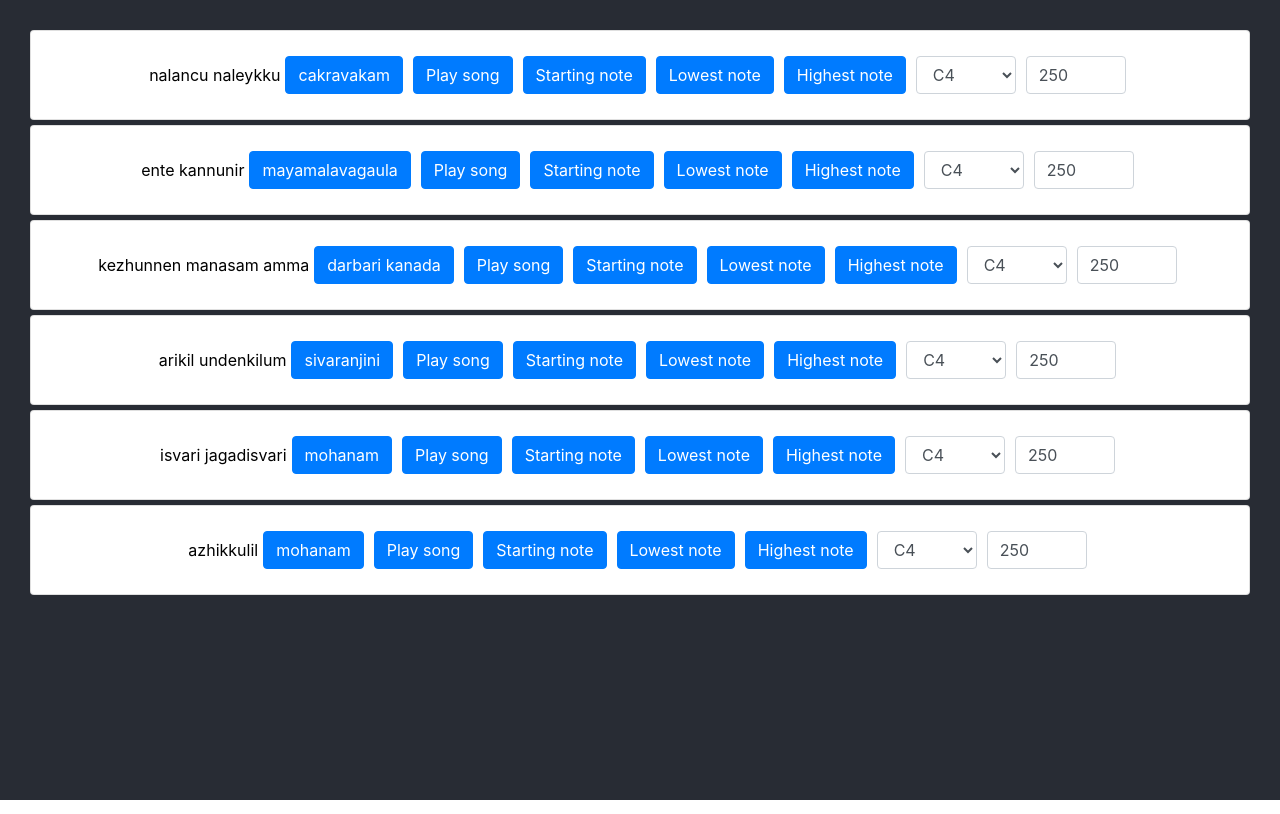
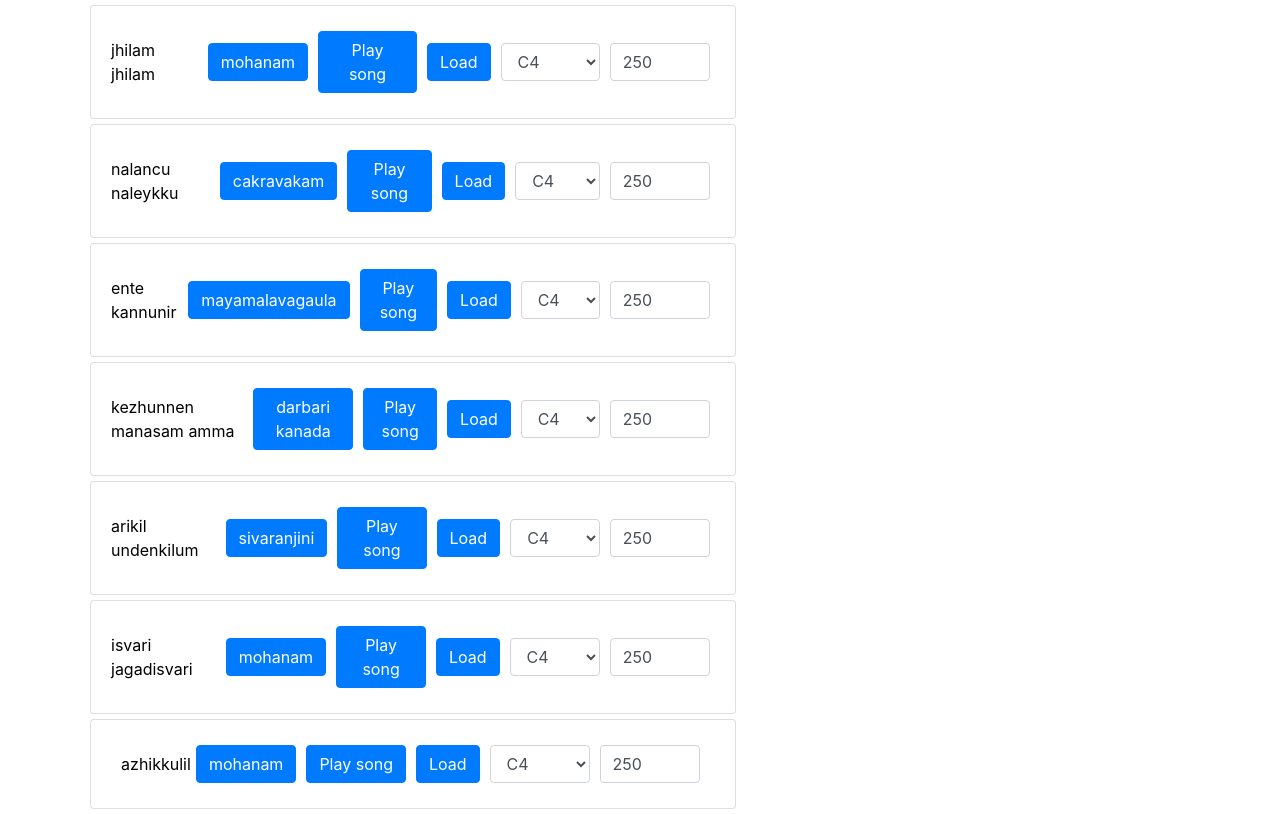
Before and after one commit to arunganesan/music-machine, a React (Create React App) app in the folder raga-player/: page / in a window 1280 px wide. Built offline with nearby package versions, Linux system fonts and the light colour scheme; the HTML template or start-up script is replaced by a standard one.

Commit message:
rendered notes, click to play notes, show highest, lowest, added jhilam jhilam

```diff
--- a/raga-player/src/App.css
+++ b/raga-player/src/App.css
@@ -6,10 +6,7 @@
   min-height: 100vh;
 }
 
-.meditationStep {
-  text-align: center;
-  font-family: 'Courier New', Courier, monospace;
-}
+
 
 .activeStep {
   font-weight: bold;
@@ -39,3 +36,32 @@
   width: 100px !important;
   margin: 5px;
 }
+
+.note {
+  border: solid thin black;
+  width: 40px;
+  align-items: center;
+  justify-content: center;
+  text-align: center;
+  margin: 5px;
+  background-color: white;
+  cursor: pointer;
+}
+
+.note.active {
+  border: solid thick red;
+}
+
+.note.lowest {
+  background: lightcoral;
+}
+
+.note.highest {
+  background-color: greenyellow;
+}
+
+.line {
+  display: flex;
+  flex-direction: row;
+  justify-content: left;
+}
--- a/raga-player/src/App.tsx
+++ b/raga-player/src/App.tsx
@@ -5,7 +5,7 @@ import './App.css';
 import * as React from 'react';
 import { NOTE_RAGA_MAP, RAGAS, SONGS } from './database';
 import Tone from 'tone'
-import { Dropdown, DropdownButton, Card, Button, Form } from 'react-bootstrap';
+import { Container, Row, Col, Card, Button, Form } from 'react-bootstrap';
 
 import 'bootstrap/dist/css/bootstrap.min.css';
 import _ from 'lodash';
@@ -22,52 +22,47 @@ function sleep(ms: number) {
   return new Promise(resolve => setTimeout(resolve, ms));
 }
 
-async function playRaga(ragaName: string, shruti: number, speed: number) {
-  const notes = _.join(RAGAS[ragaName], ' ').split(' ');
-  const semitonesAndDuration = getSemitoneAndDuration(notes, shruti, speed, {});
-  await playSemitonesAndDurations(semitonesAndDuration);
+const SHRUTI_OFFSET_MAP: { [key: string]: string } = {
+  '-5': 'G3',
+  '-4': 'G#3',
+  '-3': 'A4',
+  '-2': 'A#4',
+  '-1': 'B4',
+  '0': 'C4',
+  '1': 'C#4',
+  '2': 'D4',
+  '3': 'D#4',
+  '4': 'E4',
+  '5': 'F4',
+};
+
+const DEFAULT_TEMPO = 250;
+const DEFAULT_SHRUTI = 0;
+
+
+export default function App() {
+  const [forceUpdate, setForceUpdate] = useState(0);
+  const [activeSong, setActiveSong] = useState<string>();
+  const [activeNoteIndex, setActiveNoteIndex] = useState<number>(0);
+  const [lowestNoteIndex, setLowestNoteIndex] = useState<number>(0);
+  const [highestNoteIndex, setHighestNoteIndex] = useState<number>(0);
+  const [shrutiMap, setShrutiMap] = useState<ShrutiMap>(
+    JSON.parse(localStorage.getItem('shruti') ?? '{}'));
+  const [tempoMap, setTempoMap] = useState<TempoMap>(
+    JSON.parse(localStorage.getItem('tempo') ?? '{}'));
+
+  const updateShrutiMap = (song: string, newShruti: string) => {
+    shrutiMap[song] = _.parseInt(newShruti);
+    localStorage.setItem('shruti', JSON.stringify(shrutiMap));
+    setShrutiMap(shrutiMap);
+    setForceUpdate(forceUpdate + 1);
   }
 
-function getSemitonesAndDurationOfSong(song: Song, shruti: number, speed: number):  SemitoneAndDuration[] {
-  const ragaNotes = _.join(RAGAS[song['raga']], ' ').split(' ');
-  let mapping: { [key: string]: string } = {};
-  ragaNotes.forEach(note => {
-    note = note.replace('^', '').replace('.', '');
-    if (/\d/.test(note)) {
-      const basenote = note.replace(/\d/, '');
-      mapping[basenote] = note;
-    }
-  });
-  const notes = _.join(song['notes'], ' ').split(' ');
-  return getSemitoneAndDuration(notes, shruti, speed, mapping);
-}
-
-async function playSong(song: Song, shruti: number, speed: number) {
-  const semitonesAndDuration = getSemitonesAndDurationOfSong(song, shruti, speed);
-  await playSemitonesAndDurations(semitonesAndDuration);
-}
-
-
-async function playStartingNote(song: Song, shruti: number) {
-  const semitonesAndDuration = getSemitonesAndDurationOfSong(song, shruti, 1000);
-  await playSemitonesAndDurations(semitonesAndDuration.slice(0, 1));
-}
-
-async function playLowestNote(song: Song, shruti: number) {
-  const semitonesAndDuration = getSemitonesAndDurationOfSong(song, shruti, 1000);
-  const lowest = _.minBy(semitonesAndDuration, semitoneAndDuration => semitoneAndDuration.semitone);
-  if (lowest !== undefined) {
-    await playSemitonesAndDurations([lowest]);
-  }
-}
-
-
-async function playHighestNote(song: Song, shruti: number) {
-  const semitonesAndDuration = getSemitonesAndDurationOfSong(song, shruti, 1000);
-  const lowest = _.maxBy(semitonesAndDuration, semitoneAndDuration => semitoneAndDuration.semitone);
-  if (lowest !== undefined) {
-    await playSemitonesAndDurations([lowest]);
-  }
+  const updateTempoMap = (song: string, newTempo: string) => {
+    tempoMap[song] = _.parseInt(newTempo);
+    localStorage.setItem('tempo', JSON.stringify(tempoMap));
+    setTempoMap(tempoMap);
+    setForceUpdate(forceUpdate + 1);
   }
 
 
@@ -111,61 +106,125 @@ function getSemitoneAndDuration(
     return semitoneAndDurations;
   }
 
-async function playSemitonesAndDurations(
-  semitonesAndDuration: SemitoneAndDuration[]
-) {
-  // const semitonesAndDuration = getSemitoneAndDuration(notes, shruti, speed, mapping);
+
+  const playRaga = async (ragaName: string, shruti: number, speed: number) => {
+    const notes = _.join(RAGAS[ragaName], ' ').split(' ');
+    const semitonesAndDuration = getSemitoneAndDuration(notes, shruti, speed, {});
+    await playSemitonesAndDurations(semitonesAndDuration);
+  }
+
+  const getSemitonesAndDurationOfSong = (song: Song, shruti: number, speed: number): SemitoneAndDuration[] => {
+    const ragaNotes = _.join(RAGAS[song['raga']], ' ').split(' ');
+    let mapping: { [key: string]: string } = {};
+    ragaNotes.forEach(note => {
+      note = note.replace('^', '').replace('.', '');
+      if (/\d/.test(note)) {
+        const basenote = note.replace(/\d/, '');
+        mapping[basenote] = note;
+      }
+    });
+    const notes = _.join(song['notes'], ' ').split(' ');
+    return getSemitoneAndDuration(notes, shruti, speed, mapping);
+  }
+
+  const loadSong = (songname: string) => {
+    setActiveSong(songname);
+    const song = SONGS[songname];
+    const semitonesAndDuration = getSemitonesAndDurationOfSong(song, 0, 1);
+    let lowestIndex = 0;
+    let highestIndex = 0;
+    for (let i = 0; i < semitonesAndDuration.length; i++) {
+      if (semitonesAndDuration[i].semitone < semitonesAndDuration[lowestIndex].semitone) {
+        lowestIndex = i;
+      }
+
+      if (semitonesAndDuration[i].semitone > semitonesAndDuration[highestIndex].semitone) {
+        highestIndex = i;
+      }
+    }
+    setLowestNoteIndex(lowestIndex);
+    setHighestNoteIndex(highestIndex);
+  }
+
+  const playSong = async (songname: string) => {
+    loadSong(songname);
+    const song = SONGS[songname];
+    const shruti = shrutiMap[songname] ?? DEFAULT_SHRUTI;
+    const speed = tempoMap[songname] ?? DEFAULT_TEMPO;
+    const semitonesAndDuration = getSemitonesAndDurationOfSong(song, shruti, speed);
+    await playSemitonesAndDurations(semitonesAndDuration);
+  }
+
+  const playSemitonesAndDurations = async (
+    semitonesAndDuration: SemitoneAndDuration[],
+  ) => {
     const synth = new Tone.AMSynth().toMaster();
     for (let i = 0; i < semitonesAndDuration.length; i++) {
+      setActiveNoteIndex(i);
       // @ts-ignore
       const frequency = Tone.Frequency('C4').transpose(semitonesAndDuration[i].semitone);
       synth.triggerAttackRelease(frequency, semitonesAndDuration[i].duration);
       await sleep(semitonesAndDuration[i].duration);
+      synth.triggerRelease();
+      await sleep(50);
     }
     synth.triggerRelease();
   }
 
 
-const SHRUTI_OFFSET_MAP: { [key: string]: string } = {
-  '-5': 'G3',
-  '-4': 'G#3',
-  '-3': 'A4',
-  '-2': 'A#4',
-  '-1': 'B4',
-  '0': 'C4',
-  '1': 'C#4',
-  '2': 'D4',
-  '3': 'D#4',
-  '4': 'E4',
-  '5': 'F4',
+  const playIndividualNote = async (noteIndex: number) => {
+    if (activeSong == null) {
+      return;
+    }
+    const semitonesAndDuration = getSemitonesAndDurationOfSong(
+      SONGS[activeSong],
+      shrutiMap[activeSong] ?? DEFAULT_SHRUTI,
+      1000);
+    await playSemitonesAndDurations([semitonesAndDuration[noteIndex]]);
   };
 
-const DEFAULT_TEMPO = 250;
-const DEFAULT_SHRUTI = 0;
-
-export default function App() {
-  const [forceUpdate, setForceUpdate] = useState(0);
-  const [shrutiMap, setShrutiMap] = useState<ShrutiMap>(
-    JSON.parse(localStorage.getItem('shruti') ?? '{}'));
-  const [tempoMap, setTempoMap] = useState<TempoMap>(
-    JSON.parse(localStorage.getItem('tempo') ?? '{}'));
-
-  const updateShrutiMap = (song: string, newShruti: string) => {
-    shrutiMap[song] = _.parseInt(newShruti);
-    localStorage.setItem('shruti', JSON.stringify(shrutiMap));
-    setShrutiMap(shrutiMap);
-    setForceUpdate(forceUpdate + 1);
+  const renderNotes = () => {
+    let renderedLines: JSX.Element[] = [];
+    if (activeSong == null) return renderedLines;
+    let fullSongNoteIndex = 0;
+    for (let lineIdx = 0; lineIdx < SONGS[activeSong].notes.length; lineIdx++) {
+      const lineNotes = SONGS[activeSong].notes[lineIdx].split(' ');
+      let renderedLineNotes: JSX.Element[] = [];
+      for (let noteIdx = 0; noteIdx < lineNotes.length; noteIdx++) {
+        let className = 'note';
+        if (activeNoteIndex === fullSongNoteIndex) {
+          className += ' active';
         }
 
-  const updateTempoMap = (song: string, newTempo: string) => {
-    tempoMap[song] = _.parseInt(newTempo);
-    localStorage.setItem('tempo', JSON.stringify(tempoMap));
-    setTempoMap(tempoMap);
-    setForceUpdate(forceUpdate + 1);
+        if (fullSongNoteIndex === lowestNoteIndex) {
+          className += ' lowest';
+        } else if (fullSongNoteIndex === highestNoteIndex) {
+          className += ' highest';
+        }
+
+        const newFullSongIndex = fullSongNoteIndex;
+
+        renderedLineNotes.push(<div
+          className={className}
+          onClick={async () => await playIndividualNote(newFullSongIndex)}
+          key={`note index ${newFullSongIndex}`}>
+          {lineNotes[noteIdx]}
+        </div>)
+        fullSongNoteIndex += 1;
+      }
+      renderedLines.push(<div
+        className='line'
+        key={`line index ${lineIdx}`}>
+        {renderedLineNotes}
+      </div>);
+    }
+    return renderedLines;
   }
 
   return (
-    <div className="App">
+    <Container>
+      <Row>
+        <Col>
           {
             _.keys(SONGS).map(song =>
               <Card key={`${song}`} className='song-card'>
@@ -184,36 +243,14 @@ export default function App() {
 
                     <Button
                       onClick={async () =>
-                    await playSong(
-                      SONGS[song],
-                      shrutiMap[song] ?? DEFAULT_SHRUTI,
-                      tempoMap[song] ?? DEFAULT_TEMPO)}>
+                        await playSong(song)}>
                       Play song
                     </Button>
 
                     <Button
-                  onClick={async () => await playStartingNote(SONGS[song],
-                    shrutiMap[song] ?? DEFAULT_SHRUTI,)
-                  }>
-                  Starting note
+                      onClick={() => loadSong(song)}>
+                      Load
                     </Button>
-
-
-                <Button
-                   onClick={async () => await playLowestNote(SONGS[song],
-                    shrutiMap[song] ?? DEFAULT_SHRUTI,)
-                  }>
-                  Lowest note
-                </Button>
-
-
-                <Button
-                  onClick={async () => await playHighestNote(SONGS[song],
-                    shrutiMap[song] ?? DEFAULT_SHRUTI,)
-                  }>
-                  Highest note
-                </Button>
-
 
                     <Form.Control
                       className='song-shruti-input'
@@ -239,6 +276,11 @@ export default function App() {
               </Card>
             )
           }
-    </div>
+        </Col>
+        <Col>
+          {activeSong != null && renderNotes()}
+        </Col>
+      </Row>
+    </Container>
   );
 }
--- a/raga-player/src/database.tsx
+++ b/raga-player/src/database.tsx
@@ -33,6 +33,20 @@ export type Song = {
 };
 
 export const SONGS: { [key: string]: Song } = {
+  'jhilam jhilam': {
+    'raga': 'mohanam',
+    'notes': [
+      'r/2 g r/2 g r/2 g r/2 g',
+      's/2 g r/2 g r/2 g r/2 g',
+      's/2 r s/2 r s/2 r s/2 r',
+      'r/2 g r/2 s/2 s/2 s s',
+      // 's r s s s s s', 's r s s s s s*5',
+      // 'g p d S S S S S S S S S S S',
+      // 'S R S d*2 d S d p*2 p d p g g p g r r g r s s s s',
+      // 'g r g r g r g s g r g r g r g s r s r s r s r',
+      // 'r g r s s s s'
+    ],
+  },
   'nalancu naleykku': {
     'raga': 'cakravakam',
     'notes': [
```
Also changed, not shown: raga-player/src/TODO.md (+1 -1 lines). Lines whose indentation alone changed are shown as unchanged.
